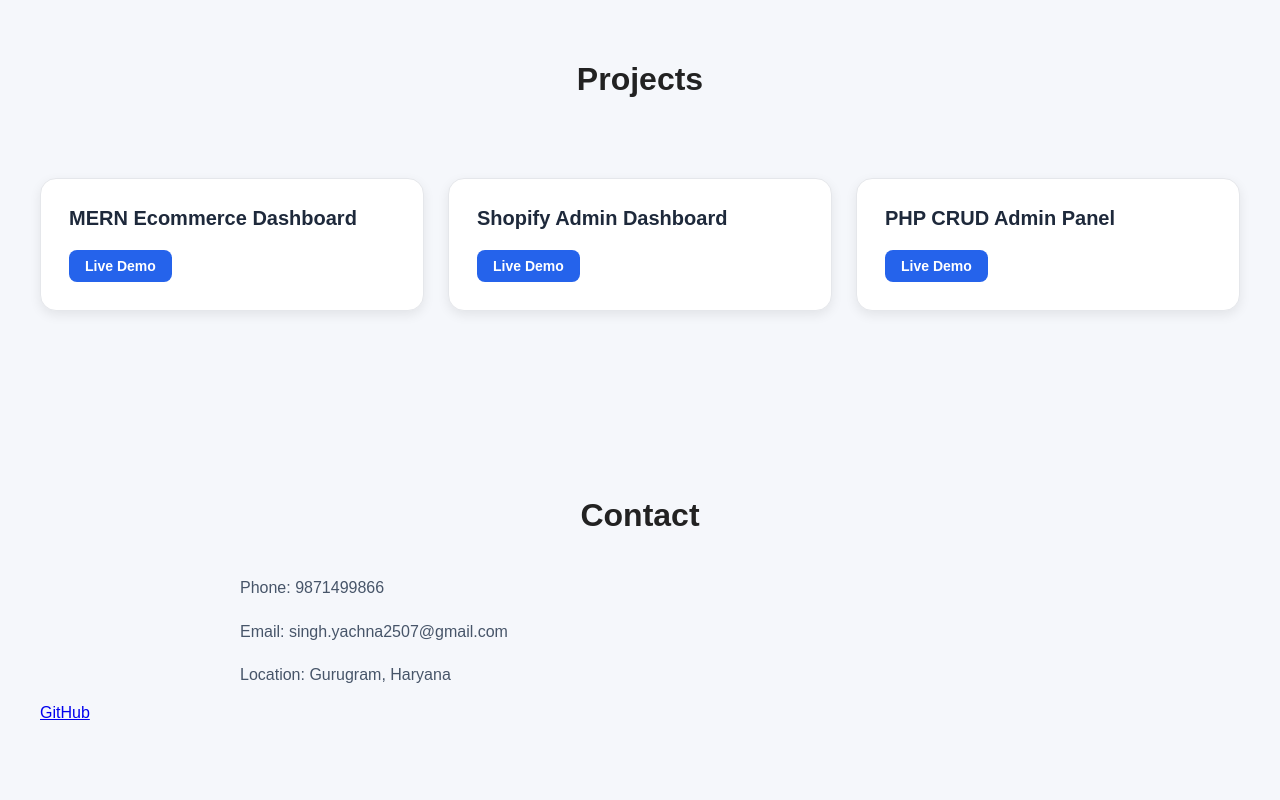
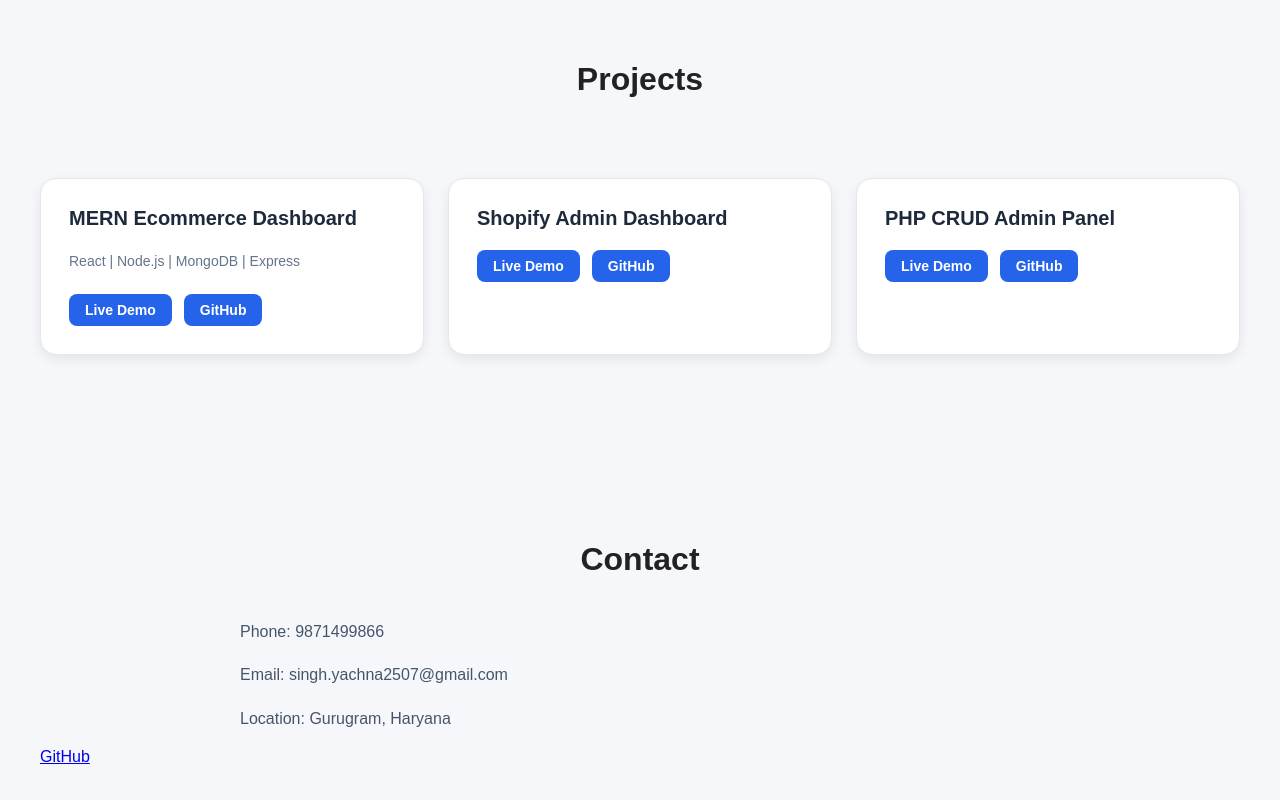
Before and after one commit to yachna2507/portfolio, a React (Create React App) app: page / in a window 1280 px wide. Shown: the part 1522-2322 px from the top of the page. Built offline with nearby package versions, Linux system fonts and the light colour scheme.

Commit message:
Update Projects.js

```diff
--- a/src/components/Projects.js
+++ b/src/components/Projects.js
@@ -7,18 +7,21 @@ function Projects() {
             <div className="project-card">
 
                 <h3>MERN Ecommerce Dashboard</h3>
+        <p className="tech-stack">React | Node.js | MongoDB | Express</p>
 
-
+        <div className="project-links">
          <a
                 href="https://mern-ecommerce-dashboard-tau.vercel.app"
                 target="_blank"
                 rel="noreferrer"
                 >Live Demo</a>
+                    <a href="https://github.com/yachna2507/mern-ecommerce-dashboard" target="_blank">GitHub</a>
+                    </div>
 
                 </div>
             <div className="project-card">
                 <h3> Shopify Admin Dashboard</h3>
-
+                    <div className="project-links">
                 <a
                 href="https://shopify-admin-dashboard-client.vercel.app"
                 target="_blank"
@@ -26,12 +29,14 @@ function Projects() {
                 >
                     Live Demo
                 </a>
+                      <a href="https://github.com/yachna2507/shopify-admin-dashboard" target="_blank">GitHub</a>
+                    </div>
 
 
             </div>
             <div className="project-card">
                 <h3>PHP CRUD Admin Panel</h3>
-
+                    <div className="project-links">
                 <a
                 href="http://yachnacrud.great-site.net/php_crud_project/login.php"
                 target="_blank"
@@ -40,6 +45,8 @@ function Projects() {
                 >
                     Live Demo
                 </a>
+                      <a href="https://yachnacrud.great-site.net/php_crud_project" target="_blank">GitHub</a>
+                    </div>
 
             </div>
                     </div>
```
